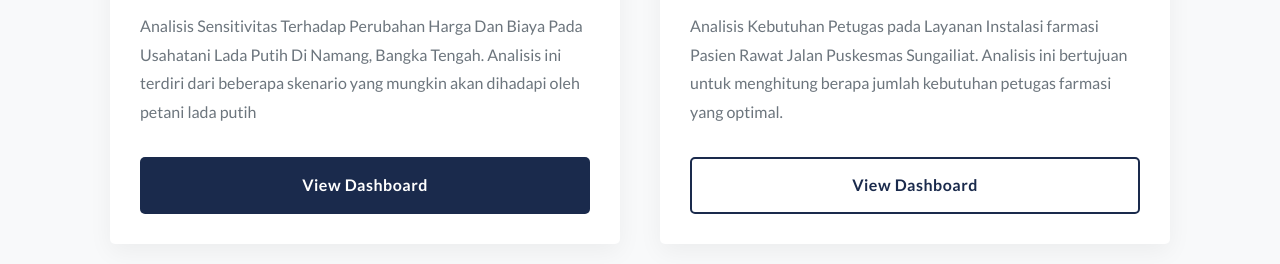
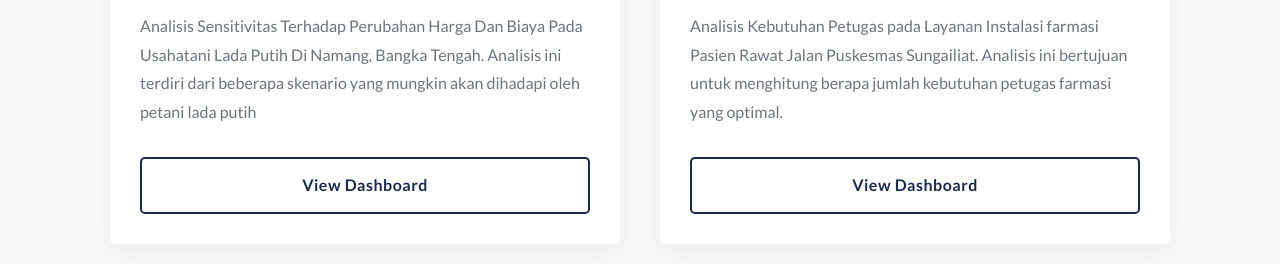
Before and after one commit to bimaanhima24-hue/Bimaaa.github.io, a plain HTML site: page index.html in a window 1280 px wide. Shown: the part 2235-2499 px from the top of the page. Drawn offline with nearby package versions, Linux system fonts and the light colour scheme.

Commit message:
Update index.html

```diff
--- a/index.html
+++ b/index.html
@@ -91,7 +91,7 @@
                         <h3>KLK RISET LADA PUTIH</h3>
                         <p>Analisis Sensitivitas Terhadap Perubahan Harga Dan Biaya Pada Usahatani Lada Putih Di Namang, Bangka Tengah. Analisis ini terdiri dari beberapa skenario yang mungkin akan dihadapi oleh petani lada putih</p>
                         <div class="project-buttons">
-                           <a href="https://docs.google.com/spreadsheets/d/1F0fiRuvx05Qf3bui-uvv8ATIbLAutoaZ/edit?usp=drive_link&ouid=101361672001910172845&rtpof=true&sd=true" class="btn">View Dashboard</a>
+                           <a href="https://docs.google.com/spreadsheets/d/1F0fiRuvx05Qf3bui-uvv8ATIbLAutoaZ/edit?usp=drive_link&ouid=101361672001910172845&rtpof=true&sd=true" class="btn btn-secondary">View Dashboard</a>
                         </div>
                     </div>
                 </div>
```
